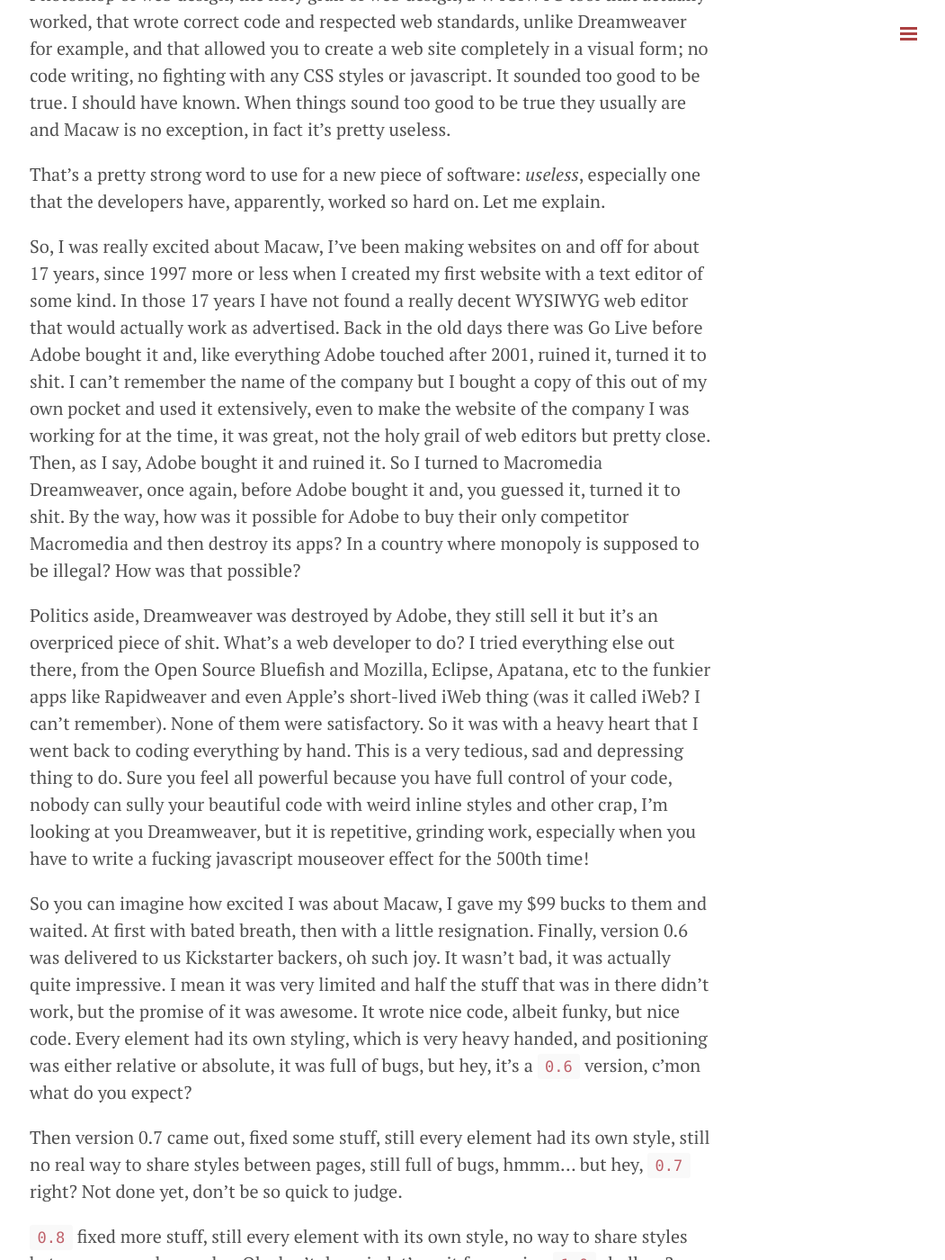
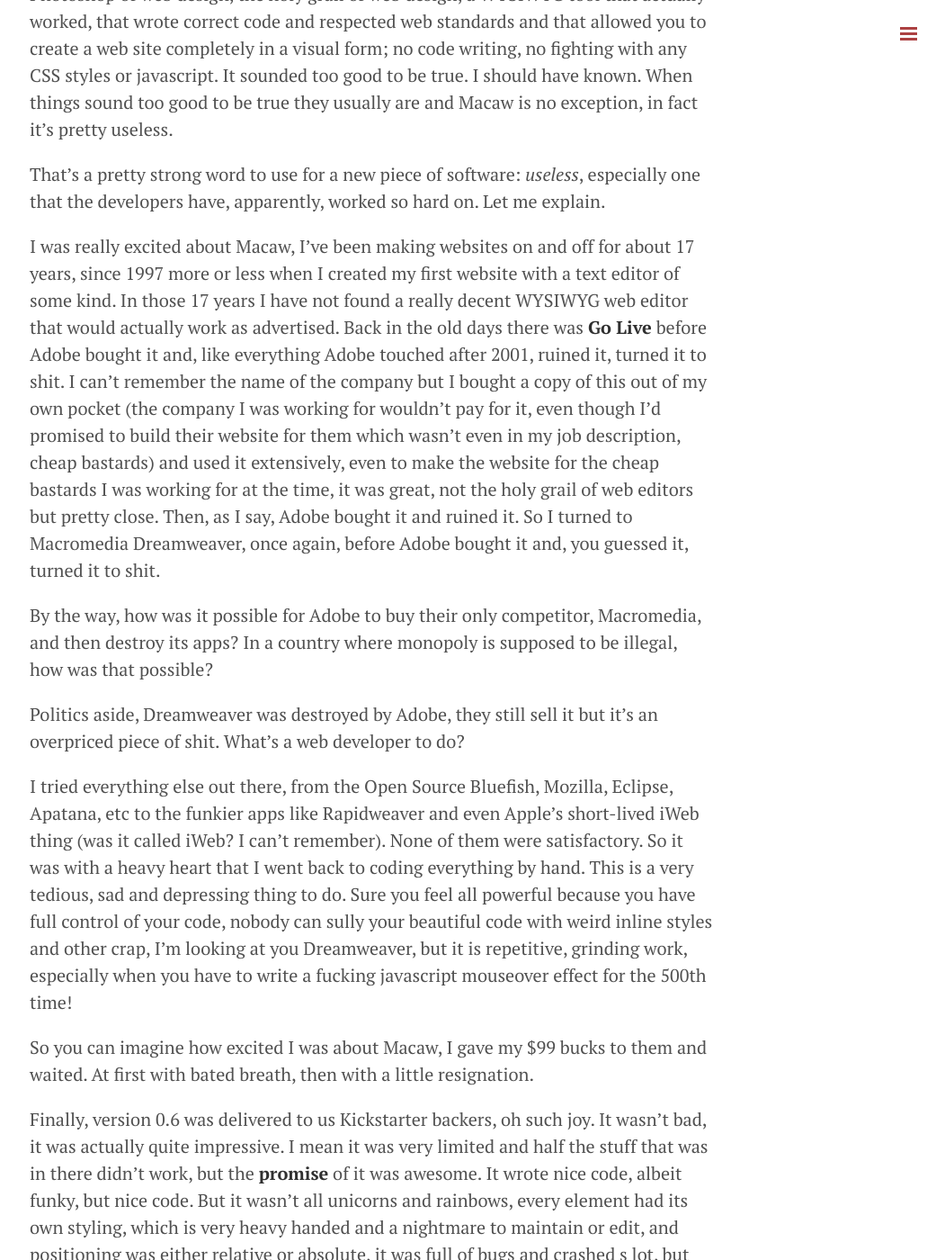
Before and after one commit to kakubei/kakubei.github.io, a Jekyll site: the page built from _posts/2014-06-19-macaw.md, in a window 1280 px wide and 1400 px high, scrolled down 1159 px. Shown: the whole window at 90% size, without its empty margins (227-1278 px from the left). Built offline with Jekyll 4.4.1, drawn with Linux system fonts in a browser that asks for light colours; Markdown is read by kramdown in place of the engine named in the settings; comment, search, counter and statistics services are not loaded; some of the changed text lies outside the part shown.

Commit message:
Macaw update for better writing

```diff
--- a/_posts/2014-06-19-macaw.md
+++ b/_posts/2014-06-19-macaw.md
@@ -24,41 +24,46 @@
 
 ---
 
-
 *I wrote this in another blog post but decided to give it its own page after downloading the latest version, 1.0.12 and trying to use it once again. I figured, maybe now it's matured enough where it's actually useful. I needn't have bothered, it just hung on me while trying to paste some lorem ipsum text from the internet (I couldn't remember the way to use the built-in generator). So it seems it's still useless.*
 
 This is by far the worst offender of all the Kickstarter projects I've backed.
 
-[Macaw](http://macaw.co/) was supposed to be the next great thing in web design, it promised to be the Photoshop of web design, the holy grail of web design, a WYSIWYG tool that actually worked, that wrote correct code and respected web standards, unlike Dreamweaver for example, and that allowed you to create a web site completely in a visual form; no code writing, no fighting with any CSS styles or javascript.
+[Macaw](http://macaw.co/) was supposed to be the next great thing in web design, it promised to be the Photoshop of web design, the holy grail of web design, a WYSIWYG tool that actually worked, that wrote correct code and respected web standards and that allowed you to create a web site completely in a visual form; no code writing, no fighting with any CSS styles or javascript.
 It sounded too good to be true. I should have known. When things sound too good to be true they usually are and Macaw is no exception, in fact it's pretty useless.
 
 That's a pretty strong word to use for a new piece of software: *useless*, especially one that the developers have, apparently, worked so hard on. Let me explain.
 
-So, I was really excited about Macaw, I've been making websites on and off for about 17 years, since 1997 more or less when I created my first website with a text editor of some kind. In those 17 years I have not found a really decent WYSIWYG web editor that would actually work as advertised. Back in the old days there was Go Live before Adobe bought it and, like everything Adobe touched after 2001, ruined it, turned it to shit. I can't remember the name of the company but I bought a copy of this out of my own pocket and used it extensively, even to make the website of the company I was working for at the time, it was great, not the holy grail of web editors but pretty close. Then, as I say, Adobe bought it and ruined it. So I turned to Macromedia Dreamweaver, once again, before Adobe bought it and, you guessed it, turned it to shit. By the way, how was it possible for Adobe to buy their only competitor Macromedia and then destroy its apps? In a country where monopoly is supposed to be illegal? How was that possible?
+I was really excited about Macaw, I've been making websites on and off for about 17 years, since 1997 more or less when I created my first website with a text editor of some kind. In those 17 years I have not found a really decent WYSIWYG web editor that would actually work as advertised. Back in the old days there was **Go Live** before Adobe bought it and, like everything Adobe touched after 2001, ruined it, turned it to shit. I can't remember the name of the company but I bought a copy of this out of my own pocket (the company I was working for wouldn't pay for it, even though I'd promised to build their website for them which wasn't even in my job description, cheap bastards) and used it extensively, even to make the website for the cheap bastards I was working for at the time, it was great, not the holy grail of web editors but pretty close. Then, as I say, Adobe bought it and ruined it. So I turned to Macromedia Dreamweaver, once again, before Adobe bought it and, you guessed it, turned it to shit.
 
-Politics aside, Dreamweaver was destroyed by Adobe, they still sell it but it's an overpriced piece of shit. What's a web developer to do? I tried everything else out there, from the Open Source Bluefish and Mozilla, Eclipse, Apatana, etc to the funkier apps like Rapidweaver and even Apple's short-lived iWeb thing (was it called iWeb? I can't remember). None of them were satisfactory. So it was with a heavy heart that I went back to coding everything by hand. This is a very tedious, sad and depressing thing to do. Sure you feel all powerful because you have full control of your code, nobody can sully your beautiful code with weird inline styles and other crap, I'm looking at you Dreamweaver, but it is repetitive, grinding work, especially when you have to write a fucking javascript mouseover effect for the 500th time!
+By the way, how was it possible for Adobe to buy their only competitor, Macromedia, and then destroy its apps? In a country where monopoly is supposed to be illegal, how was that possible?
 
-So you can imagine how excited I was about Macaw, I gave my $99 bucks to them and waited. At first with bated breath, then with a little resignation. Finally, version 0.6 was delivered to us Kickstarter backers, oh such joy. It wasn't bad, it was actually quite impressive. I mean it was very limited and half the stuff that was in there didn't work, but the promise of it was awesome. It wrote nice code, albeit funky, but nice code. Every element had its own styling, which is very heavy handed, and positioning was either relative or absolute, it was full of bugs, but hey, it's a `0.6` version, c'mon what do you expect?
+Politics aside, Dreamweaver was destroyed by Adobe, they still sell it but it's an overpriced piece of shit. What's a web developer to do?
 
-Then version 0.7 came out, fixed some stuff, still every element had its own style, still no real way to share styles between pages, still full of bugs, hmmm... but hey, `0.7` right? Not done yet, don't be so quick to judge.
+I tried everything else out there, from the Open Source Bluefish, Mozilla, Eclipse, Apatana, etc to the funkier apps like Rapidweaver and even Apple's short-lived iWeb thing (was it called iWeb? I can't remember). None of them were satisfactory. So it was with a heavy heart that I went back to coding everything by hand. This is a very tedious, sad and depressing thing to do. Sure you feel all powerful because you have full control of your code, nobody can sully your beautiful code with weird inline styles and other crap, I'm looking at you Dreamweaver, but it is repetitive, grinding work, especially when you have to write a fucking javascript mouseover effect for the 500th time!
+
+So you can imagine how excited I was about Macaw, I gave my $99 bucks to them and waited. At first with bated breath, then with a little resignation.
+
+Finally, version 0.6 was delivered to us Kickstarter backers, oh such joy. It wasn't bad, it was actually quite impressive. I mean it was very limited and half the stuff that was in there didn't work, but the **promise** of it was awesome. It wrote nice code, albeit funky, but nice code. But it wasn't all unicorns and rainbows, every element had its own styling, which is very heavy handed and a nightmare to maintain or edit, and positioning was either relative or absolute, it was full of bugs and crashed s lot, but hey, it's a `0.6` version, c'mon what do you expect?
+
+Then version 0.7 came out, fixed some stuff, but still every element had its own style, still no real way to share styles between pages, still full of bugs, hmmm... but hey, `0.7` right? Not done yet, don't be so quick to judge.
 
 `0.8` fixed more stuff, still every element with its own style, no way to share styles between pages, bugs, uh... Ok, don't despair, let's wait for version `1.0` shall we?
 
-0.9 changed a bunch of stuff which sounds good right? 0.9, almost ready for prime time. But it changed things so much that you couldn't open any of your Macaw projects, you had to recreate them all from scratch! WTF? But hey, that's what you get for playing around with a non-release software right? They told you it was beta and subject to change so don't bitch too much.
+0.9 changed a bunch of stuff which sounds good, right? 0.9, almost ready for prime time. But it changed things so much that you couldn't open any of your Macaw projects, you had to recreate them all from scratch! WTF? But hey, that's what you get for playing around with a non-release software right? They told you it was beta and subject to change so don't bitch too much.
 
-Alright, so finally version `1.0` comes out and everyone is excited, I get an email saying to upgrade now, of course I'll upgrade now, what do you think I've been waiting all this time for. So I upgrade and... I can't even access the application. I mean, I'm locked out, can't use it. WTF? Turns out I have to update my Kickstarter license or some shit but there are no instructions anywhere on how to do it. I send an email to support and after about an hour of uncontrollable rage I give up and go to sleep.
+Alright, so finally version `1.0` comes out and everyone is excited, I get an email saying to upgrade now, of course I'll upgrade now, *what do you think I've been waiting all this time for?* So I upgrade and... I can't even access the application. I mean, I'm locked out, can't use it. WTF? Turns out I have to update my Kickstarter license or some shit but there are no instructions anywhere on how to do it. I send an email to support and after about an hour of uncontrollable rage I give up and go to sleep.
 
-Next day I get an email from the Macaw guys saying I should update my license, an email, by the way, that should have been sent before the one about upgrading, right? OK great, I can finally use the program I paid good money for. Click on the link, it says, and your license will be updated, I click the link, no dice, I have to fill out a form, OK, fill out the form, it says my license has been updated, super. Go back to the program, nope, your password is incorrect. Shit. Try again, and again, and again. Nothing, no way to get into the fucking program at all. I can't even get the trial version working.
+Next day I get an email from the Macaw guys saying I should update my license, an email, by the way, that should have been sent before the one about upgrading, right? OK great, I can finally use the program I paid good money for. Click on the link, it says, and your license will be magically updated and everything will be right with the world, I click the link, no dice, I have to fill out a form, OK, fill out the form, it says my license has been updated, super. Go back to the program, nope, your password is incorrect. Shit. Try again, and again, and again. Nothing, no way to get into the fucking program at all. I can't even get the trial version working for fucks sakes!
 
 So, more emails to Tech Support, no answers, can't get the damn thing to work. I give up again and go to sleep. Two days later, I get an email from support, nothing they suggest works. Finally at the end of the day we get the thing working. So after all this struggling I can use the software, finally, the coveted `1.0` version, this is going to be awesome.
 
-I try to make a website, not even a website, a single web page with 2 links in the top and an image in the middle. Nothing could be simpler than this. It doesn't work. I create some text next to the right margin, Macaw says it's `20 pixels` from the top, fine. I copy that text and create the second link right next to it about `30 pixels` to its right. Weirdly, Macaw says this one is `-33 pixels` from the top, *what the fuck?* The baselines are aligned, how can one be `20 pixels` from the top and the other one be `-33 pixels`? But who cares, right? It's a WYSIWIG, as long at the page looks good, who cares what the code turns out like? Well, I care, I want good code, not shitty code that is later going to come back and bite me in the arse. But right now, to get this far I've been fighting with it for about an hour so I don't care, I just want to be able to create this fucking web page. So I just ignore it and plunge ahead.
+I try to make a website, not even a website, a single web page with 2 links in the top and an image in the middle. Nothing could be simpler than this. It doesn't work. I create some text next to the right margin, Macaw says it's `20 pixels` from the top, fine. I copy that text and create the second link right next to it about `30 pixels` to its right. Weirdly, Macaw says this one is `-33 pixels` (that's negative 33 pixels) from the top, *what the fuck?* The baselines are aligned, how can one be `20 pixels` from the top and the other one be `-33 pixels`? But who cares, right? It's a WYSIWYG, as long at the page looks good, who cares what the code turns out like? Well, I care, I want good code, not shitty code that is later going to come back and bite me in the arse. But right now, to get this far I've been fighting with it for about an hour so I don't care, I just want to be able to create this fucking web page. So I just ignore it and plunge ahead.
 
 I add an image to the middle of the page and the rightmost link, the one that was `-33 pixels` from the top jumps out of its container and lands a bunch of pixels below where it used to be and now says its `-77 pixels` from the top. I never touched the bastard, was nowhere near it, all I did was add an image to the middle. I move it back up with the mouse and it jumps back down, over and over again. Then I try moving it with the cursor keys, hey, great it stays in its place. Alright. Let me add some text to the bottom of the page. Boom, the fucker jumps down again, bastard!
 
 Long story short, after another 40 minutes of fighting with the program I cannot get the link to stay where it needs to, it's just not possible.
 
-I finally give up on Macaw, once again, and do it all from scratch by hand. It takes me 10 minutes to create that web page by hand coding everything. It took me almost 2 hours fighting with Macaw and I was not able to make it work. Oh, and did I mention that version `1.0` *doesn't even have a manual of any type?* All it has are some videos on the Macaw website, most of which apply to pre `1.0` versions where things were quite different so are not much use.
+I finally give up on Macaw, once again, and do it all from scratch by hand. It takes me 10 minutes to create that web page by hand-coding everything. It took me almost 2 hours fighting with Macaw and I was not able to make it work. Oh, and did I mention that version `1.0` *doesn't even have a manual of any type?* All it has are some videos on the Macaw website, most of which apply to pre `1.0` versions where things were quite different so are not much use.
 
 So, yeah, overall not great. I wouldn't say it's disappointing, I'd say it's useless. If I can't use the program to create a simple website then guess what? It's useless.
 
```
